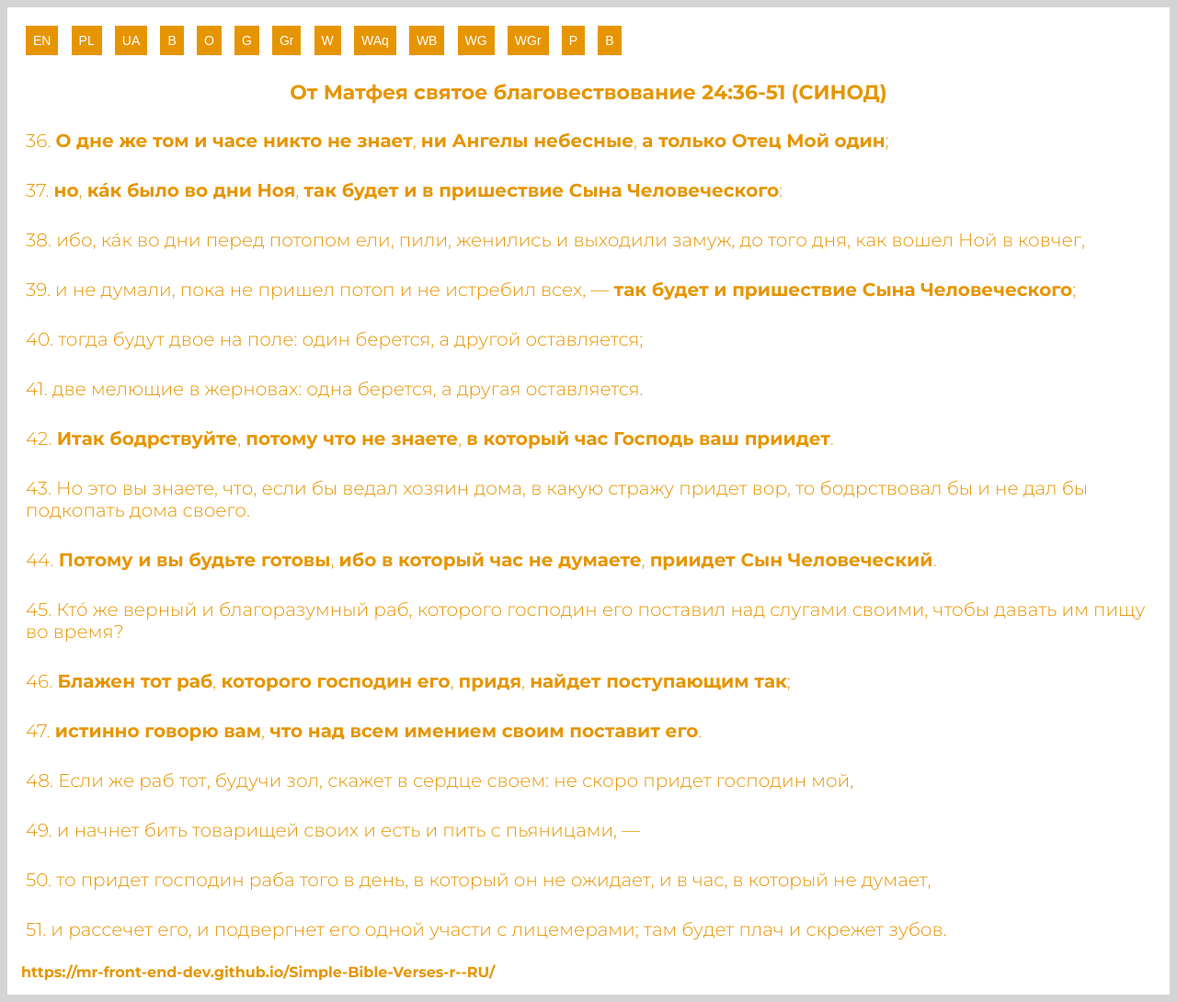
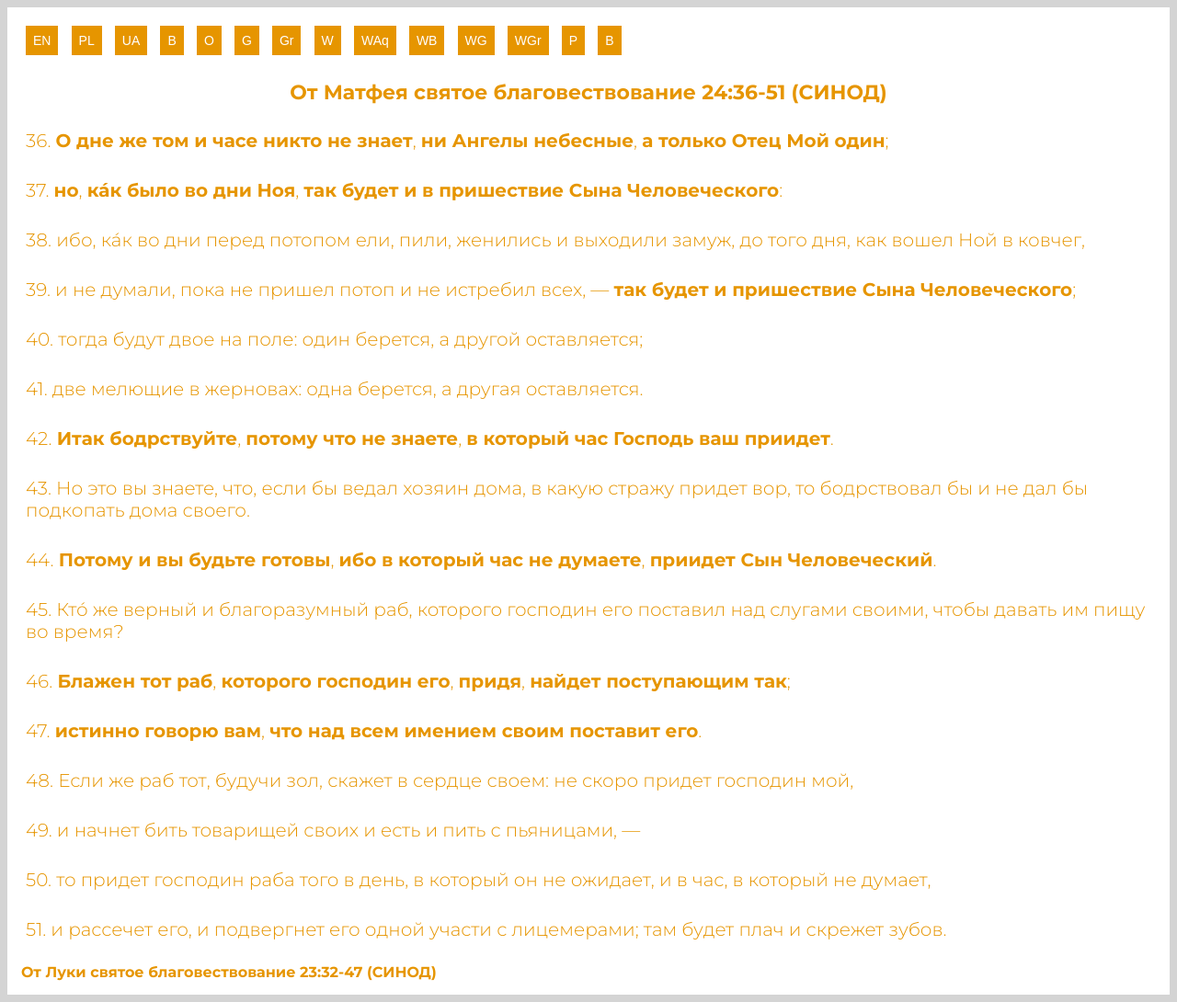
Before and after one commit to Mr-Front-End-dev/Bible-Verses-white-orange--RU, a plain HTML site: page index.html in a window 1280 px wide. Shown: the whole page at 92% size. Drawn offline with Linux system fonts and the light colour scheme.

Commit message:
Updated index.html

```diff
--- a/index.html
+++ b/index.html
@@ -45,7 +45,7 @@
         <p class="section--paragraph">49. и начнет бить товарищей своих и есть и пить с пьяницами, — </p>
         <p class="section--paragraph">50. то придет господин раба того в день, в который он не ожидает, и в час, в который не думает,</p>
         <p class="section--paragraph">51. и рассечет его, и подвергнет его одной участи с лицемерами; там будет плач и скрежет зубов.</p>
-        <a class="section--link section--bold" href="https://mr-front-end-dev.github.io/Simple-Bible-Verses-r--RU/">https://mr-front-end-dev.github.io/Simple-Bible-Verses-r--RU/</a>
+        <a class="section--link section--bold" href="https://mr-front-end-dev.github.io/Simple-Bible-Verses-r--RU/">От Луки святое благовествование 23:32-47 (СИНОД)</a>
       </section>
     </main>
 </body>
```
